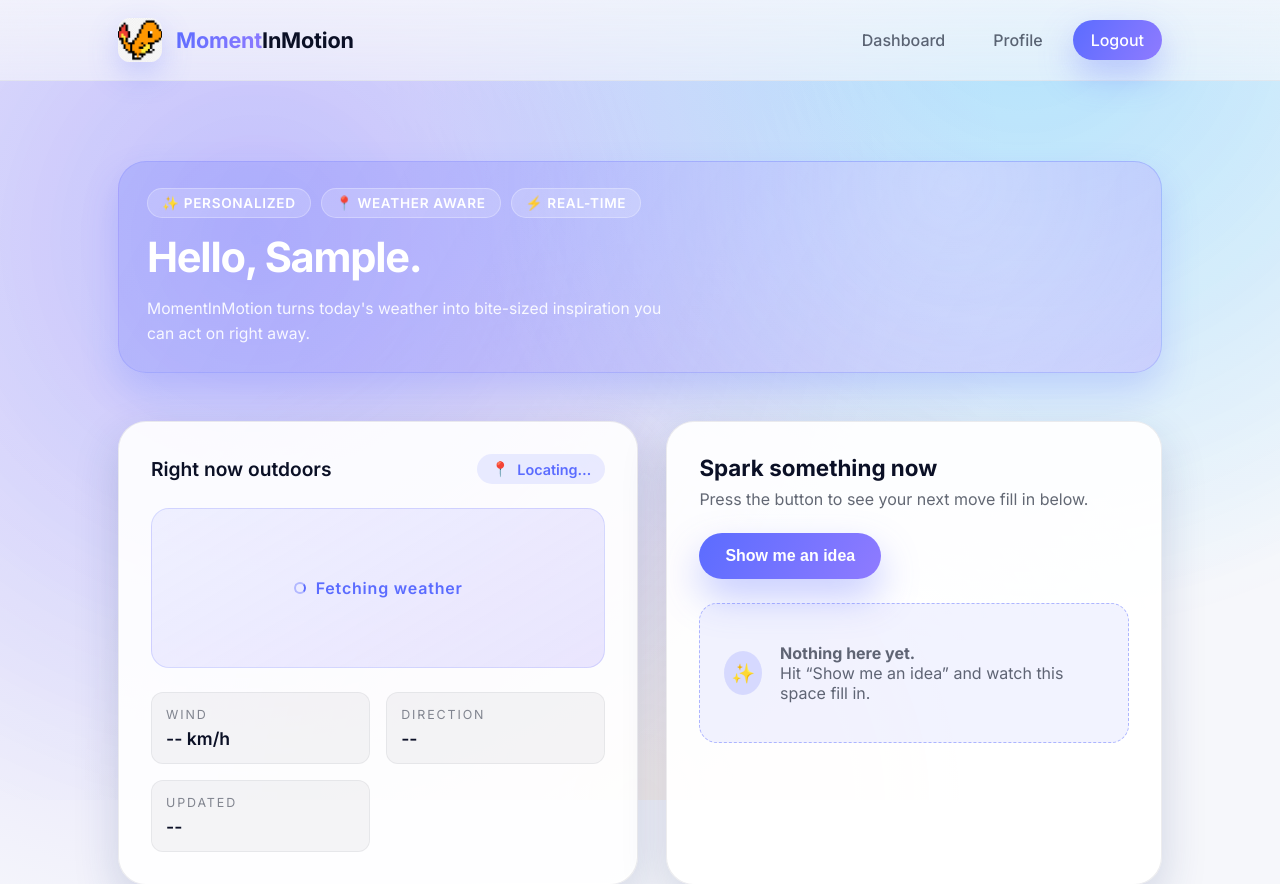
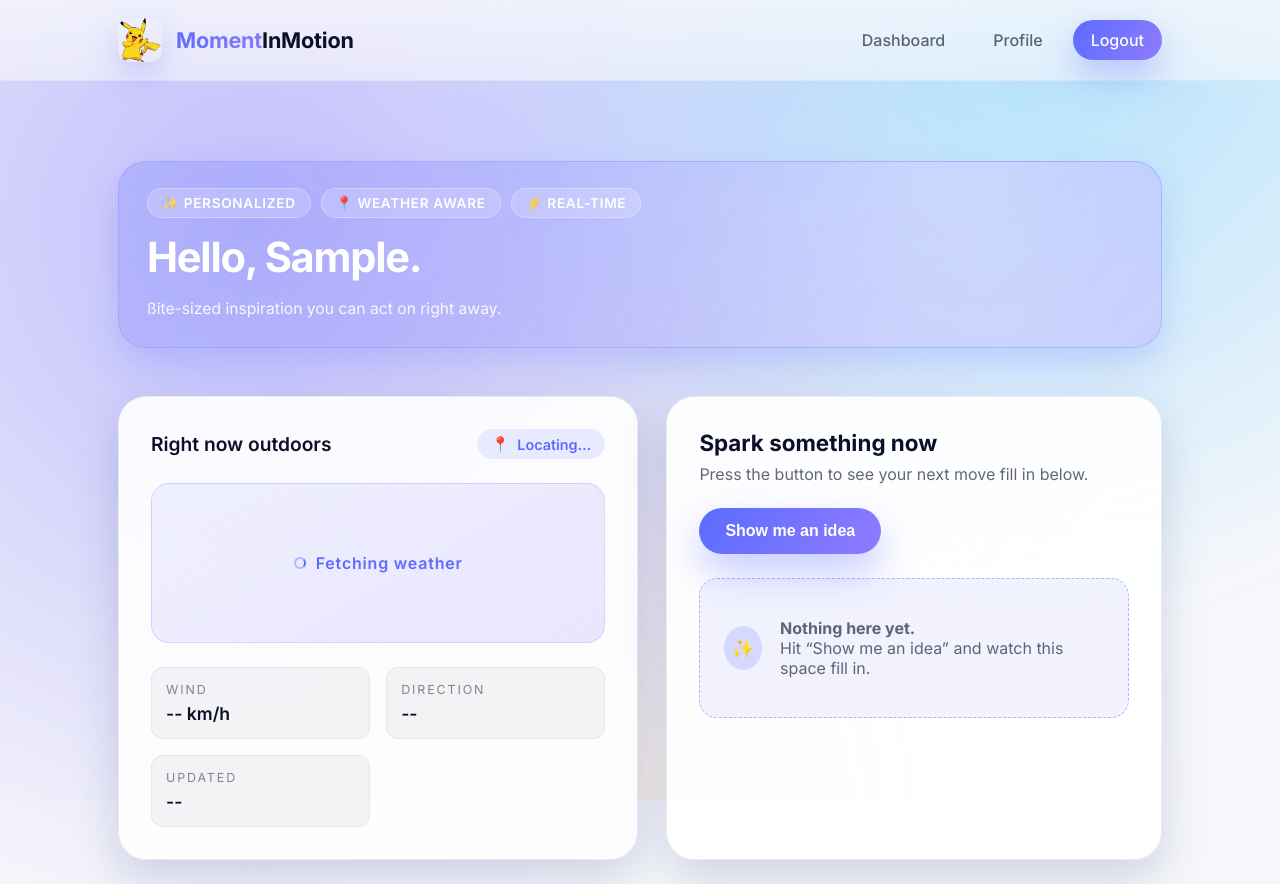
Before and after one commit to brar-karamjit/MomentInMotion, a Django app: page / in a window 1280 px wide. Shown: the top 884 px of the page. Run offline with Django 4.2, Linux system fonts and the light colour scheme; the visitor is signed in with stand-in values (Sample User, id 1).

Commit message:
UI updates

```diff
--- a/core/templates/core/home.html
+++ b/core/templates/core/home.html
@@ -16,7 +16,7 @@
     {% with user.first_name|default:"Explorer" as first_name %}
     <h1>Hello, {{ first_name }}.</h1>
     {% endwith %}
-    <p>MomentInMotion turns today's weather into bite-sized inspiration you can act on right away.</p>
+    <p>ßite-sized inspiration you can act on right away.</p>
 </section>
 
 <section class="home-grid">
```
Also changed, not shown: core/static/images/logo.png.
